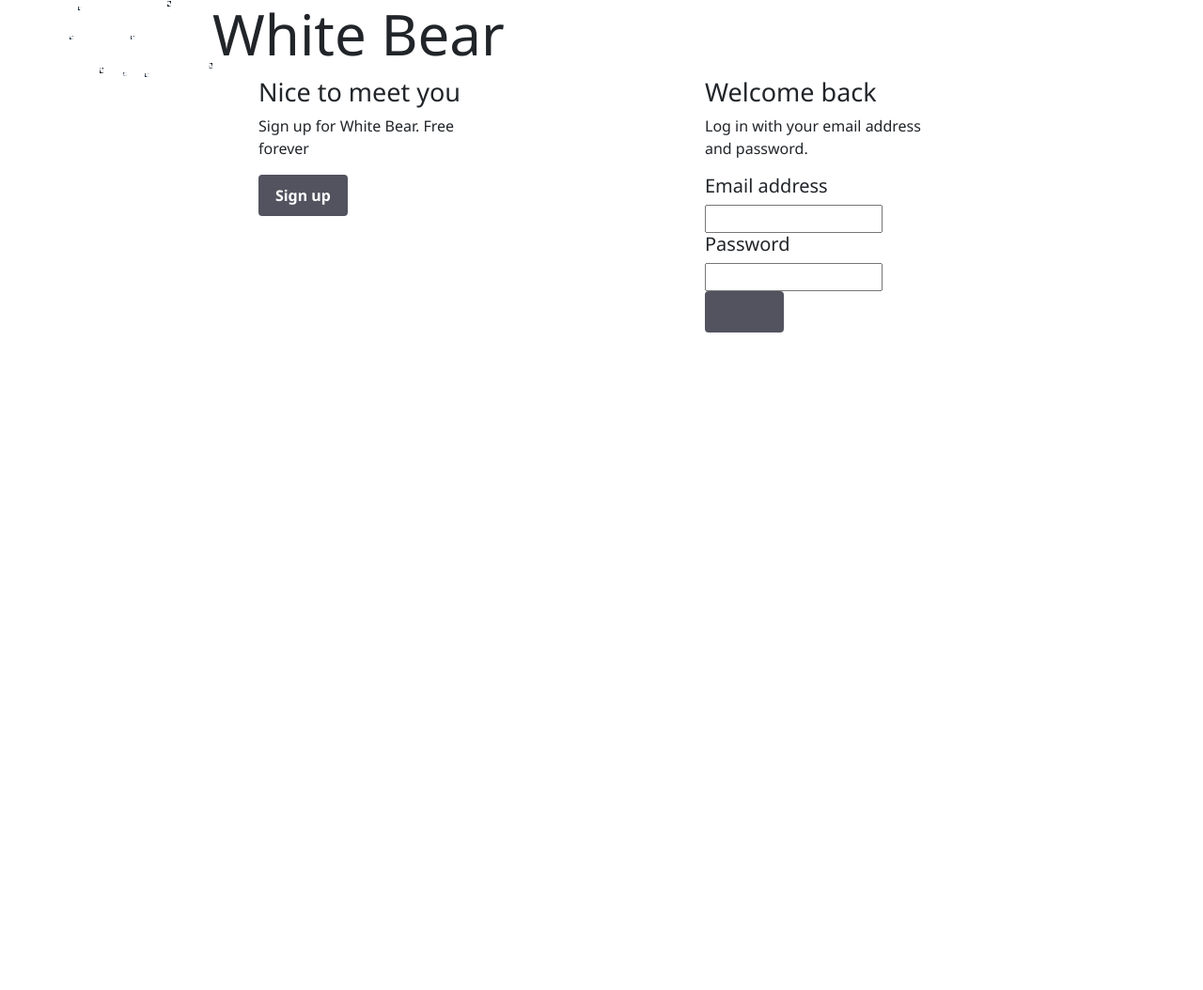
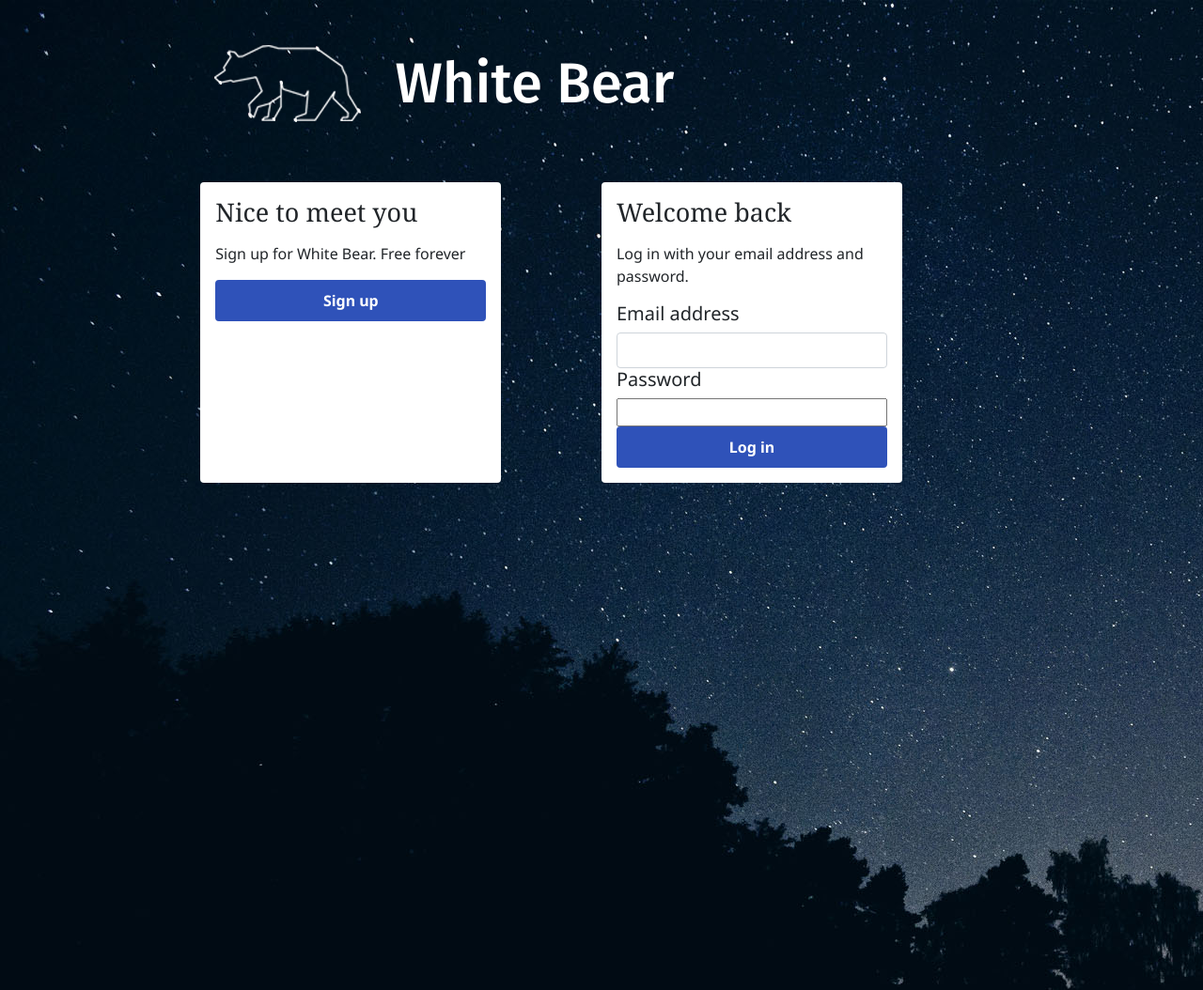
Before and after one commit to Chris-Fortier/white-bear, a plain HTML site: page index.html in a window 1280 px wide. Shown: the top 1054 px of the page at 94% size. Before the commit the page ends 800 px from the top, so only its background shows below. Drawn offline with Linux system fonts and the light colour scheme.

Commit message:
update the landing page

```diff
--- a/index.html
+++ b/index.html
@@ -6,32 +6,50 @@
       <title>White Bear</title>
    </head>
    <body>
-      <div class="container landing">
+      <div
+         class="container-fluid landing-page"
+         style="
+            background-image: url('images/background-landing.jpg');
+            height: 1080px;
+         "
+      >
+         <!-- logo and title -->
+         <div class="row mb-8 pt-7">
+            <div
+               class="offset-sm-1 col-sm-11 offset-md-1 col-md-11 offset-lg-2 col-lg-10 offset-xl-2 col-xl-10"
+            >
+               <img src="images/logo-landing.png" />
+               <h1 class="d-inline text-brand">
+                  White Bear
+               </h1>
+            </div>
+         </div>
+
+         <!-- cards -->
          <div class="row">
-            <img src="images/logo-landing.png" />
-            <h1>White Bear</h1>
-         </div>
-         <div class="row">
+            <!-- div for both cards with space between them -->
+            <!-- <div> -->
             <div
-               class="col-sm-4 offset-sm-1 col-md-4 offset-md-1 col-lg-3 offset-lg-2 col-xl-3 offset-xl-2"
+               class="card offset-1 col-10 offset-sm-2 col-sm-8 offset-md-1 col-md-4 offset-lg-2 col-lg-3 offset-xl-2 col-xl-3"
             >
-               <h2>Nice to meet you</h2>
+               <h2 class="card-title">Nice to meet you</h2>
                <p>Sign up for White Bear. Free forever</p>
-               <button class="btn btn-primary">Sign up</button>
+               <a href="#" class="btn btn-success float-right">Sign up</a>
             </div>
             <div
-               class="col-sm-4 offset-sm-1 col-md-4 offset-md-1 col-lg-3 offset-lg-2 col-xl-3 offset-xl-2"
+               class="card offset-1 col-10 offset-sm-2 col-sm-8 offset-md-1 col-md-4 offset-lg-1 col-lg-3 offset-xl-1 col-xl-3"
             >
-               <h2>Welcome back</h2>
+               <h2 class="card-title">Welcome back</h2>
                <p>Log in with your email address and password.</p>
                <h3>Email address</h3>
-               <input />
+               <input class="form-control" />
                <h3>Password</h3>
                <input />
-               <button class="btn btn-primary">
-                  <a href="show-answer.html">Log in</a>
-               </button>
+               <a href="show-answer.html" class="btn btn-success float-right"
+                  >Log in</a
+               >
             </div>
+            <!-- </div> -->
          </div>
       </div>
    </body>
--- a/style/style.scss
+++ b/style/style.scss
@@ -38,6 +38,39 @@
 } // broken
 
 .btn-navigation {
+   // cjf
    // makes the nav buttons not bold
    font-weight: $font-weight-normal;
 }
+
+.card-title {
+   // cjf style for the card titles on the landing page
+   // should I make a class here or just use h2
+   font-family: $font-family-serif;
+   font-size: 27px; // this is not a spacer size, so just put value here?
+   font-weight: normal; // looks too thick
+}
+
+.landing-page {
+   // cjf
+   background-color: black;
+   // background-image: url("images/background-landing.jpg");
+   // padding-top: 54px; // padding on top of landing page above logo and title need to use $spacers
+
+   h1 {
+      color: $white;
+      vertical-align: middle;
+      padding-left: map-get(
+         $spacers,
+         6
+      ); // somewhere between 6 and 7 matches the screenshot
+   }
+
+   .card {
+      padding: map-get($spacers, 4); // padding for cards on title page
+      margin-bottom: map-get(
+         $spacers,
+         8
+      ); // adds space between the cards when displayed vertically with small screen sizes
+   }
+}
--- a/style/theme.scss
+++ b/style/theme.scss
@@ -97,7 +97,7 @@ $spacers: ();
 $spacers: map-merge(
    (
       0: 0,
-      1: 04,
+      1: 4,
       2: 8,
       3: 12,
       4: $spacer,
```
Also changed, not shown: show-answer.html (+5 -1 lines), style/dist.css, 2 other files.
